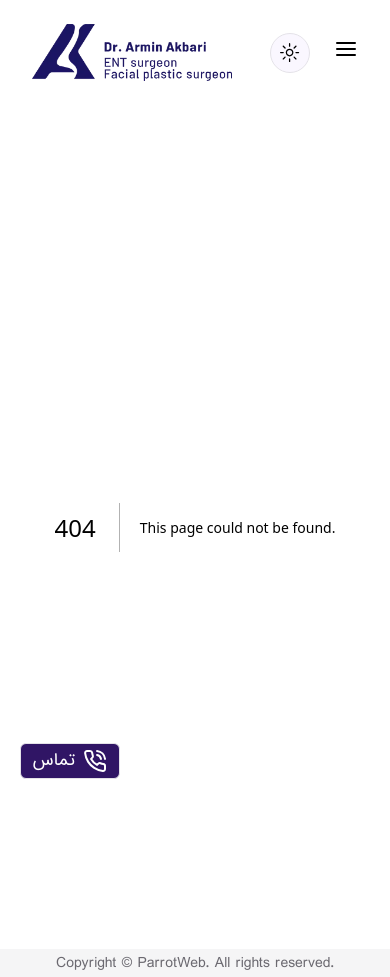
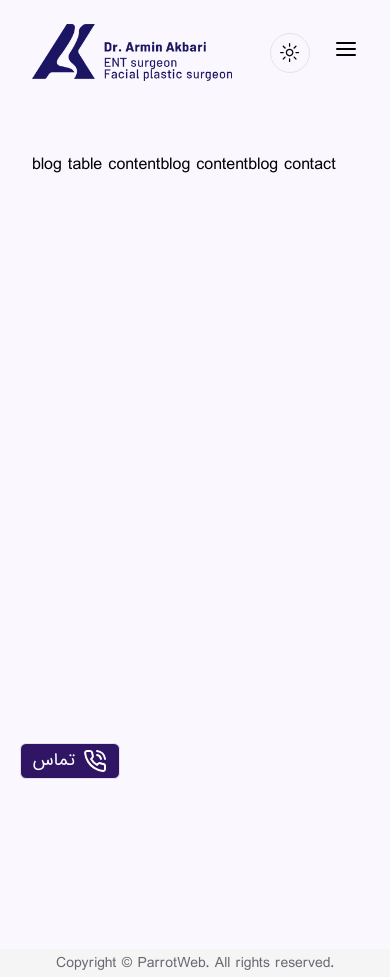
Before and after one commit to ehsanfakhri/dr-armin-akbari, a Next.js app: page /blog in a window 390 px wide. Before the commit this address had no page. Built offline with nearby package versions, Linux system fonts and the light colour scheme.

Commit message:
add icon mobile menu + add BlogPage

```diff
--- /dev/null
+++ b/app/blog/[id]/page.tsx
@@ -0,0 +1,5 @@
+const PostBlog = () => {
+  return <div>PostBlog</div>;
+};
+
+export default PostBlog;
--- /dev/null
+++ b/app/blog/page.tsx
@@ -0,0 +1,18 @@
+const BlogPage = () => {
+  return (
+    <section className="min-h-screen pt-12">
+      <div className="container mx-auto">
+        <div className="flex ">
+          {/* blog table content */}
+          <div>blog table content</div>
+          {/* blog content */}
+          <div>blog content</div>
+          {/* blog contact */}
+          <div>blog contact</div>
+        </div>
+      </div>
+    </section>
+  );
+};
+
+export default BlogPage;
--- /dev/null
+++ b/components/blog/sidebar/BlogContact.tsx
@@ -0,0 +1,5 @@
+const BlogContact = () => {
+  return <div>BlogContact</div>;
+};
+
+export default BlogContact;
--- /dev/null
+++ b/components/blog/sidebar/BlogTableContent.tsx
@@ -0,0 +1,5 @@
+const BlogTableContent = () => {
+  return BlogTableContent;
+};
+
+export default BlogTableContent;
--- a/components/headers/Header.tsx
+++ b/components/headers/Header.tsx
@@ -43,7 +43,7 @@ const Header = () => {
             {/* nav */}
             <Nav
               containerStyles="hidden xl:flex gap-x-8 items-center"
-              LinkStyles="relative hover:text-primary transition-all"
+              LinkStyles="relative sm:hover:text-secndry hover:text-primary transition-all"
               underLineStyles="absolute left-0 top-full h-[2px] bg-primary w-full"
             />
             <ThemeToggler />
--- a/components/headers/navbar/Nav.tsx
+++ b/components/headers/navbar/Nav.tsx
@@ -18,6 +18,7 @@ import {
   GalleryThumbnails,
   Headset,
   Icon,
+  SquareLibrary,
 } from "lucide-react";
 
 interface INavPrps {
@@ -37,9 +38,14 @@ const links = [
     icon: <Headset size={"20"} strokeWidth={3} />,
   },
   {
+    path: "/blog",
+    name: "بلاگ",
+    icon: <GalleryThumbnails size={"20"} strokeWidth={3} />,
+  },
+  {
     path: "/projects",
     name: "نمونه کارها",
-    icon: <GalleryThumbnails size={"20"} strokeWidth={3} />,
+    icon: <SquareLibrary size={"20"} strokeWidth={3} />,
   },
   {
     path: "/",
@@ -67,7 +73,7 @@ const Nav = ({ containerStyles, LinkStyles, underLineStyles }: INavPrps) => {
               className={`${underLineStyles}`}
             />
           )}
-          <div className="flex items-center justify-end text-sm gap-2">
+          <div className="flex items-center justify-end text-lg gap-3">
             {link.name}
             {link.icon}
           </div>
```
